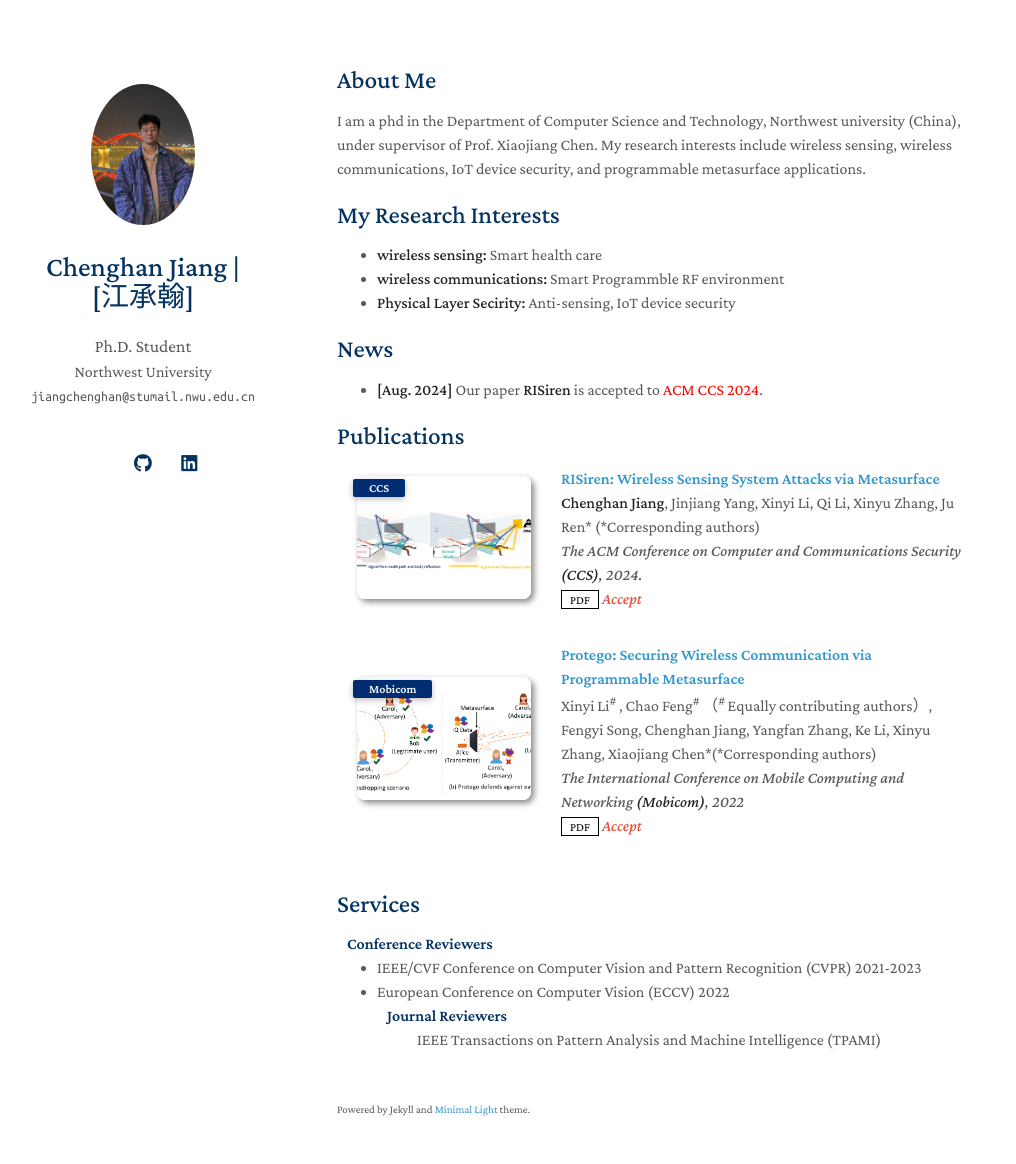
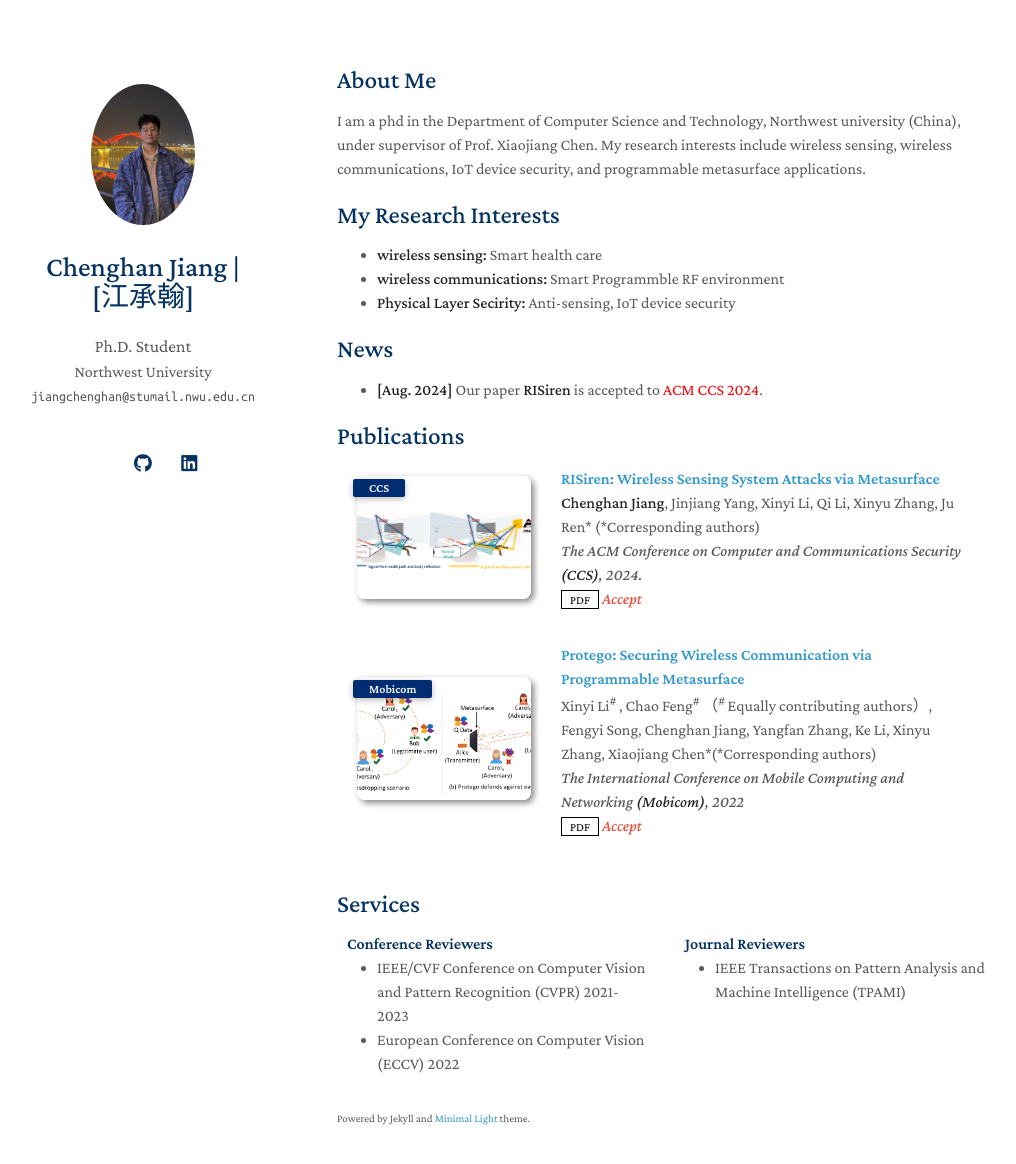
Before and after one commit to HappyChenghan/HappyChenghan.github.io, a Jekyll site: the page built from index.md, in a window 1280 px wide and 1199 px high. Shown: the top 1164 px of the window, without its empty margins (133-1149 px from the left). Built offline with Jekyll 4.4.1, drawn with Linux system fonts in a browser that asks for light colours; a style sheet for code colours, icons or effects is not loaded; our own code applies the rules of GitHub Pages for plain Markdown files.

Commit message:
Update services.md

```diff
--- a/_includes/services.md
+++ b/_includes/services.md
@@ -1,15 +1,26 @@
 ## Services
 
-<h4 style="margin:0 10px 0;">Conference Reviewers</h4>
 
-<ul style="margin:0 0 5px;">
-  <li>IEEE/CVF Conference on Computer Vision and Pattern Recognition (CVPR) 2021-2023
+<!--   <li>IEEE/CVF Conference on Computer Vision and Pattern Recognition (CVPR) 2021-2023 -->
 <!-- <!--   <li><a href="http://iccv2021.thecvf.com/"><autocolor>IEEE/CVF International Conference on Computer Vision (ICCV) 2021</autocolor></a></li> -->
-  <li>European Conference on Computer Vision (ECCV) 2022
+<!--   <li>European Conference on Computer Vision (ECCV) 2022 -->
 
+<div style="display: flex; justify-content: space-between;">
+  <div style="width: 48%;">
+    <h4 style="margin: 0 10px 0;">Conference Reviewers</h4>
+    <ul style="margin: 0 0 5px;">
+      <li>IEEE/CVF Conference on Computer Vision and Pattern Recognition (CVPR) 2021-2023</li>
+      <li>European Conference on Computer Vision (ECCV) 2022</li>
+    </ul>
+  </div>
 
-<h4 style="margin:0 10px 0;">Journal Reviewers</h4>
+  <div style="width: 48%;">
+    <h4 style="margin: 0 10px 0;">Journal Reviewers</h4>
+    <ul style="margin: 0 0 20px;">
+      <li>IEEE Transactions on Pattern Analysis and Machine Intelligence (TPAMI)</li>
+    </ul>
+  </div>
+</div>
 
-<ul style="margin:0 0 20px;">
-  IEEE Transactions on Pattern Analysis and Machine Intelligence (TPAMI)
-</ul>
+<!--   IEEE Transactions on Pattern Analysis and Machine Intelligence (TPAMI) -->
+<!-- </ul> -->
```
